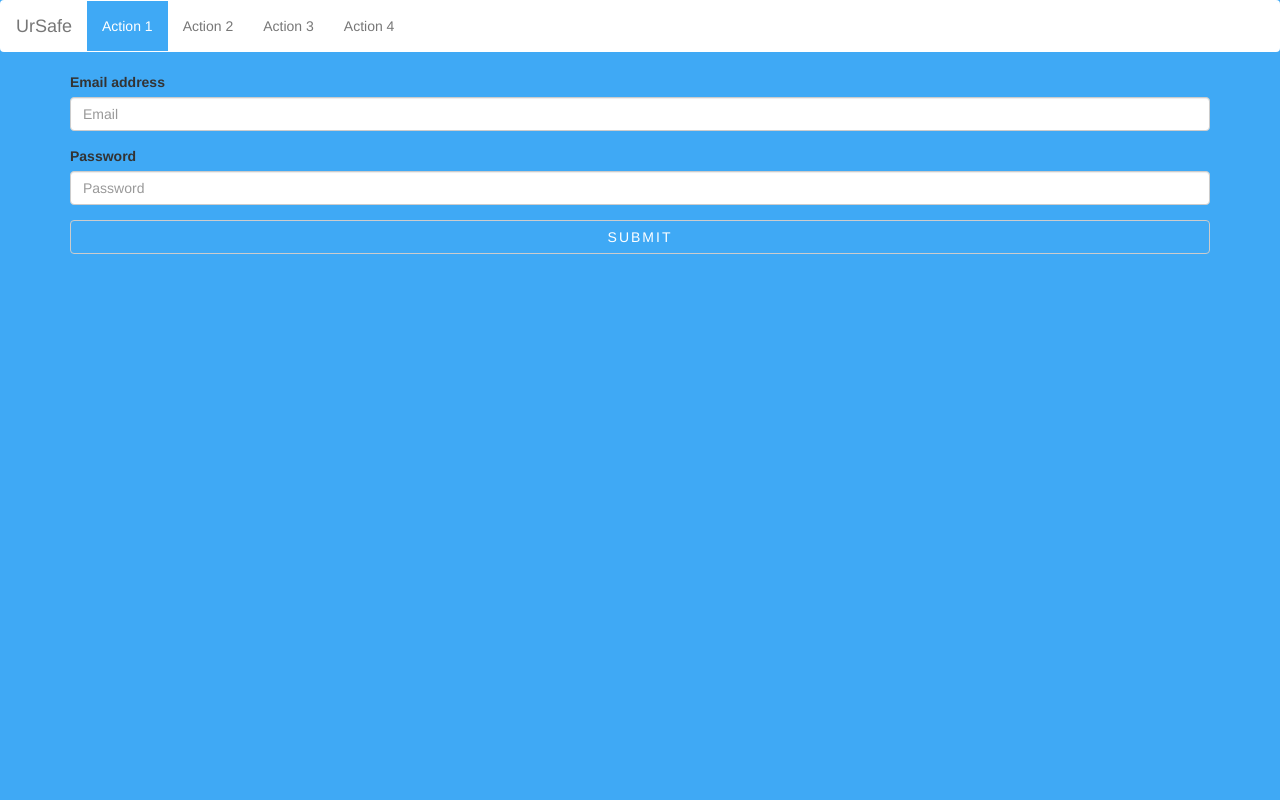
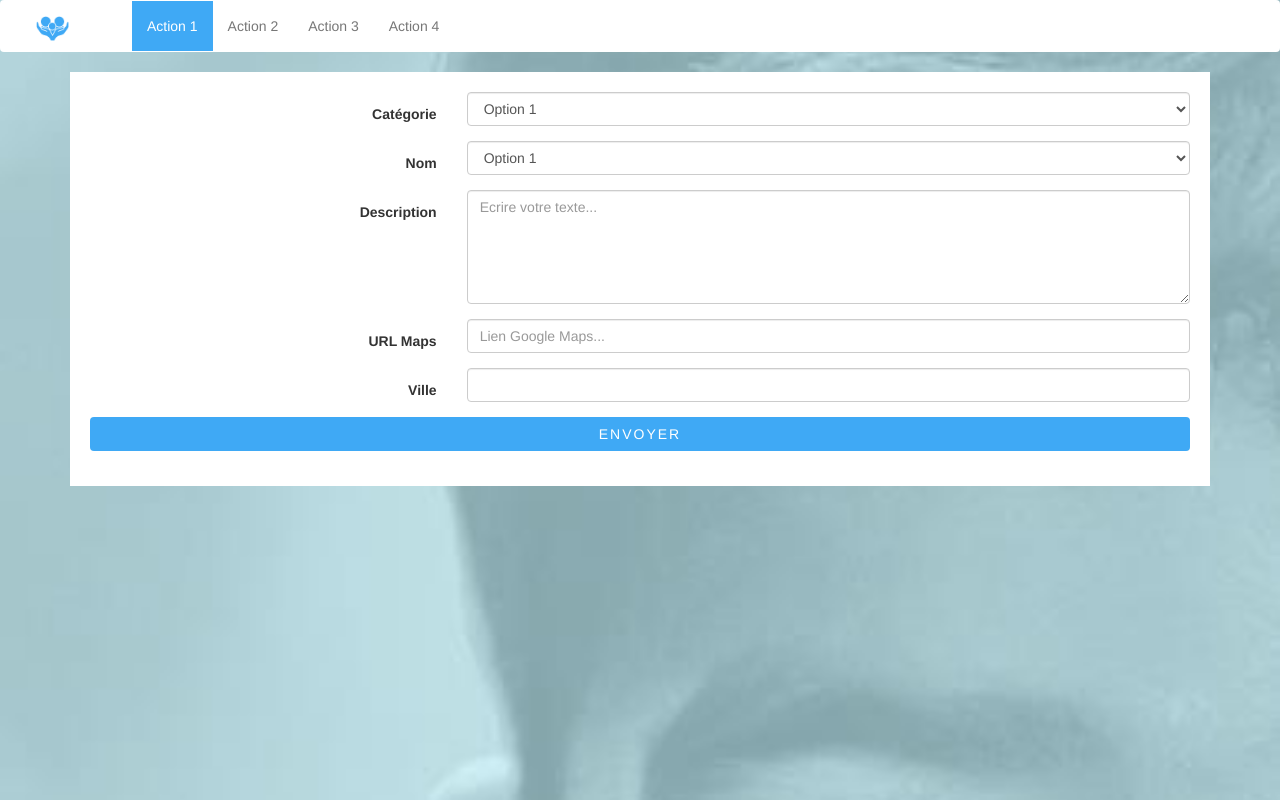
Before and after one commit to OhMyCodeFrance/Project, a PHP site: page /help.php in a window 1280 px wide. Run offline with PHP 8.4, Linux system fonts and the light colour scheme.

Commit message:
Add files via upload

```diff
--- a/help.php
+++ b/help.php
@@ -19,6 +19,7 @@
       <![endif]-->
     </head>
     <body>
+      <section id="help">
         <nav class="navbar navbar-default">
           <div class="container-fluid">
             <!-- Brand and toggle get grouped for better mobile display -->
@@ -29,7 +30,7 @@
                 <span class="icon-bar"></span>
                 <span class="icon-bar"></span>
               </button>
-            <a class="navbar-brand" href="index.php">UrSafe</a>
+              <a class="navbar-brand" href="index.php"><img src="assets/img/20_logo_bleu.png" class="img-responsive"></a>
             </div>
 
             <!-- Collect the nav links, forms, and other content for toggling -->
@@ -47,20 +48,59 @@
         <div class="container">
           <div class="col-xs-12">
             <div class="row">
-            <form>
+              <form class="form-horizontal">
                 <div class="form-group">
-                <label for="exampleInputEmail1">Email address</label>
-                <input type="email" class="form-control" id="exampleInputEmail1" placeholder="Email">
+                  <label for="categorie" class="col-xs-4 control-label">Catégorie</label>
+                  <div class="col-xs-8" id="categorie">
+                    <select class="form-control">
+                      <option>Option 1</option>
+                      <option>Option 2</option>
+                      <option>Option 3</option>
+                      <option>Option 4</option>
+                      <option>Option 5</option>
+                    </select>
+                  </div>
                 </div>
                 <div class="form-group">
-                <label for="exampleInputPassword1">Password</label>
-                <input type="password" class="form-control" id="exampleInputPassword1" placeholder="Password">
+                  <label for="nom" class="col-xs-4 control-label">Nom</label>
+                  <div class="col-xs-8" id="nom">
+                    <select class="form-control">
+                      <option>Option 1</option>
+                      <option>Option 2</option>
+                      <option>Option 3</option>
+                      <option>Option 4</option>
+                      <option>Option 5</option>
+                    </select>
                   </div>
-              <button type="submit" class="btn btn-default">Submit</button>
+                </div>
+                <div class="form-group">
+                  <label for="description" class="col-xs-4 control-label">Description</label>
+                  <div class="col-xs-8">
+                    <textarea rows="5" cols="24" class="form-control" placeholder="Ecrire votre texte..." id="description"></textarea>
+                  </div>
+                </div>
+                <div class="form-group">
+                  <label for="maps" class="col-xs-4 control-label">URL Maps</label>
+                  <div class="col-xs-8">
+                    <input type="text" id="maps" class="form-control" placeholder="Lien Google Maps...">
+                  </div>
+                </div>
+                <div class="form-group">
+                  <label for="city" class="col-xs-4 control-label">Ville</label>
+                  <div class="col-xs-8">
+                    <input type="text" id="maps" class="form-control">
+                  </div>
+                </div>
+                <div class="form-group">
+                  <div class="col-xs-12">
+                    <button type="submit" class="btn btn-ask">envoyer</button>
+                  </div>
+                </div>
               </form>
             </div>
           </div>
         </div>
+      </section>
 
       <!-- jQuery (necessary for Bootstrap's JavaScript plugins) -->
       <script src="https://ajax.googleapis.com/ajax/libs/jquery/1.12.4/jquery.min.js"></script>
```
Lines whose indentation alone changed are shown as unchanged.
